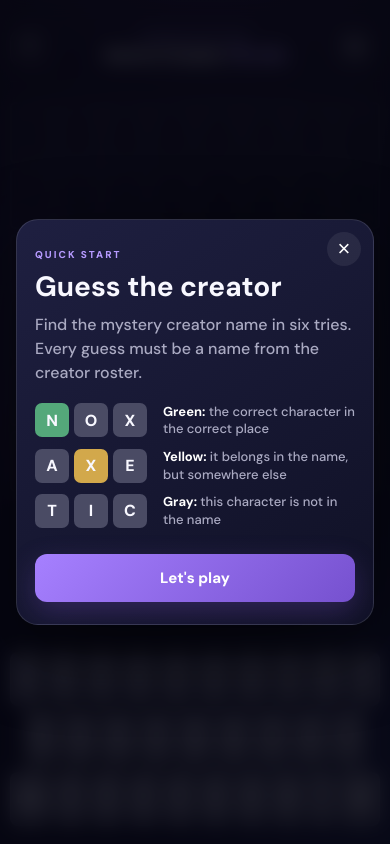
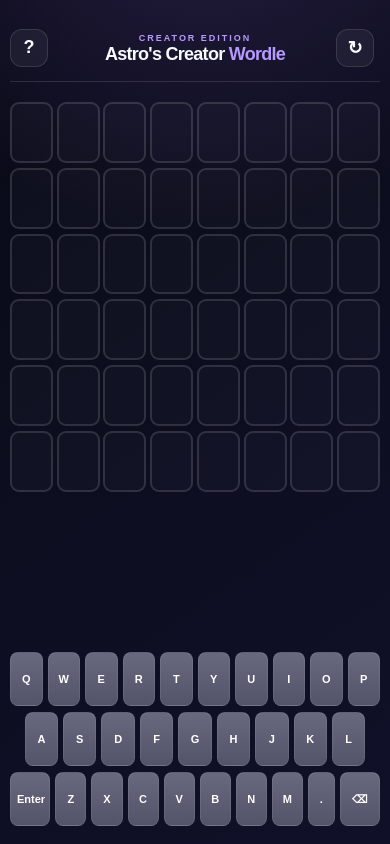
Before and after one commit to hiquality-alt/open-wordle, a plain HTML site: page index.html in a window 390 px wide. Drawn offline with Linux system fonts and the light colour scheme.

Commit message:
Fix tutorial by restoring working modal markup and open/close controls

```diff
--- a/game.js
+++ b/game.js
@@ -14,10 +14,7 @@ const tutorial = document.querySelector("#tutorial");
 const closeTutorial = document.querySelector("#close-tutorial");
 const playButton = document.querySelector("#play-button");
 
-let answer;
-let guesses;
-let currentGuess;
-let gameOver;
+let answer, guesses, currentGuess, gameOver;
 
 function createBoard() {
   board.innerHTML = "";
@@ -41,7 +38,6 @@ function startGame() {
   gameOver = false;
   message.textContent = "";
   createBoard();
-
   keyboard.querySelectorAll("button").forEach(button => {
     button.classList.remove("correct", "present", "absent");
   });
@@ -57,9 +53,6 @@ function renderGuess() {
 
 function showMessage(text) {
   message.textContent = text;
-  message.classList.remove("pop");
-  void message.offsetWidth;
-  message.classList.add("pop");
 }
 
 function evaluateGuess() {
@@ -74,7 +67,6 @@ function evaluateGuess() {
       answerLetters[i] = null;
     }
   }
-
   for (let i = 0; i < submittedGuess.length; i++) {
     if (statuses[i] === "correct") continue;
     const match = answerLetters.indexOf(submittedGuess[i]);
@@ -86,7 +78,7 @@ function evaluateGuess() {
 
   [...row.children].forEach((tile, index) => {
     setTimeout(() => {
-      tile.classList.add("reveal", statuses[index]);
+      tile.classList.add(statuses[index]);
       updateKeyboard(submittedGuess[index], statuses[index]);
     }, index * 130);
   });
@@ -98,12 +90,6 @@ function evaluateGuess() {
     if (submittedGuess === answer) {
       showMessage("You got it! ✨");
       gameOver = true;
-      [...row.children].forEach((tile, index) => {
-        setTimeout(() => tile.animate(
-          [{ transform: "translateY(0)" }, { transform: "translateY(-10px)" }, { transform: "translateY(0)" }],
-          { duration: 280, easing: "ease-out" }
-        ), index * 80);
-      });
     } else if (guesses.length === 6) {
       showMessage(`The creator was ${answer.toLowerCase()}`);
       gameOver = true;
@@ -114,17 +100,17 @@ function evaluateGuess() {
 function updateKeyboard(character, status) {
   const key = keyboard.querySelector(`[data-key="${character}"]`);
   if (!key) return;
-
-  const priority = { absent: 1, present: 2, correct: 3 };
-  const current = ["absent", "present", "correct"].find(name => key.classList.contains(name));
+  const priority = { absent:1, present:2, correct:3 };
+  const current = ["absent","present","correct"].find(name => key.classList.contains(name));
   if (!current || priority[status] > priority[current]) {
-    key.classList.remove("absent", "present", "correct");
+    key.classList.remove("absent","present","correct");
     key.classList.add(status);
   }
 }
 
 function shakeCurrentRow() {
   const row = board.children[guesses.length];
+  if (!row) return;
   row.classList.remove("shake");
   void row.offsetWidth;
   row.classList.add("shake");
@@ -132,7 +118,6 @@ function shakeCurrentRow() {
 
 function handleKey(key) {
   if (gameOver) return;
-
   if (key === "ENTER") {
     if (currentGuess.length !== answer.length) {
       showMessage(`Enter a ${answer.length}-character name`);
@@ -147,7 +132,7 @@ function handleKey(key) {
     message.textContent = "";
     evaluateGuess();
   } else if (key === "BACKSPACE") {
-    currentGuess = currentGuess.slice(0, -1);
+    currentGuess = currentGuess.slice(0,-1);
     message.textContent = "";
     renderGuess();
   } else if (/^[A-Z.]$/.test(key) && currentGuess.length < answer.length) {
@@ -157,9 +142,14 @@ function handleKey(key) {
   }
 }
 
+function openTutorial() {
+  tutorial.classList.remove("hidden");
+  closeTutorial.focus();
+}
+
 function closeTutorialModal() {
   tutorial.classList.add("hidden");
-  try { localStorage.setItem("creatorWordleTutorialSeen", "true"); } catch (_) {}
+  helpButton.focus();
 }
 
 keyboard.addEventListener("click", event => {
@@ -168,26 +158,19 @@ keyboard.addEventListener("click", event => {
 });
 
 document.addEventListener("keydown", event => {
-  if (event.key === "Enter") {
-    event.preventDefault();
-    handleKey("ENTER");
-  } else if (event.key === "Backspace") {
-    handleKey("BACKSPACE");
-  } else if (/^[a-z.]$/i.test(event.key)) {
-    handleKey(event.key.toUpperCase());
-  }
+  if (event.key === "Enter") handleKey("ENTER");
+  else if (event.key === "Backspace") handleKey("BACKSPACE");
+  else if (/^[a-z.]$/i.test(event.key)) handleKey(event.key.toUpperCase());
+
+  if (event.key === "Escape" && !tutorial.classList.contains("hidden")) closeTutorialModal();
 });
 
 newGameButton.addEventListener("click", startGame);
-helpButton.addEventListener("click", () => tutorial.classList.remove("hidden"));
+helpButton.addEventListener("click", openTutorial);
 closeTutorial.addEventListener("click", closeTutorialModal);
 playButton.addEventListener("click", closeTutorialModal);
 tutorial.addEventListener("click", event => {
   if (event.target === tutorial) closeTutorialModal();
 });
 
-let tutorialSeen = false;
-try { tutorialSeen = localStorage.getItem("creatorWordleTutorialSeen") === "true"; } catch (_) {}
-if (!tutorialSeen) tutorial.classList.remove("hidden");
-
 startGame();
--- a/index.html
+++ b/index.html
@@ -1,19 +1,13 @@
 <!doctype html>
 <html lang="en">
 <head>
-  <meta charset="utf-8" />
-  <meta name="viewport" content="width=device-width, initial-scale=1" />
-  <meta name="theme-color" content="#090a16" />
+  <meta charset="utf-8">
+  <meta name="viewport" content="width=device-width, initial-scale=1">
+  <meta name="theme-color" content="#090a16">
   <title>Astro's Creator Wordle</title>
-  <link rel="preconnect" href="https://fonts.googleapis.com">
-  <link rel="preconnect" href="https://fonts.gstatic.com" crossorigin>
-  <link href="https://fonts.googleapis.com/css2?family=DM+Sans:wght@500;600;700;800&display=swap" rel="stylesheet">
-  <link rel="stylesheet" href="styles.css" />
+  <link rel="stylesheet" href="styles.css">
 </head>
 <body>
-  <div class="ambient ambient-one"></div>
-  <div class="ambient ambient-two"></div>
-
   <main class="app">
     <header>
       <button id="help-button" class="icon-button" type="button" aria-label="How to play">?</button>
@@ -51,7 +45,7 @@
     </section>
   </main>
 
-  <div id="tutorial" class="modal-backdrop" role="dialog" aria-modal="true" aria-labelledby="tutorial-title">
+  <div id="tutorial" class="modal-backdrop hidden" role="dialog" aria-modal="true" aria-labelledby="tutorial-title">
     <div class="tutorial-card">
       <button id="close-tutorial" class="close-button" type="button" aria-label="Close tutorial">×</button>
       <span class="tutorial-kicker">QUICK START</span>
@@ -59,16 +53,16 @@
       <p>Find the mystery creator name in six tries. Every guess must be a name from the creator roster.</p>
 
       <div class="example">
-        <div class="demo-row"><span class="demo-tile correct">N</span><span class="demo-tile">O</span><span class="demo-tile">X</span></div>
-        <p><b>Green:</b> the correct character in the correct place</p>
+        <div class="demo-row"><span class="demo-tile demo-correct">N</span><span class="demo-tile">O</span><span class="demo-tile">X</span></div>
+        <p><strong>Green:</strong> correct character, correct place</p>
       </div>
       <div class="example">
-        <div class="demo-row"><span class="demo-tile">A</span><span class="demo-tile present">X</span><span class="demo-tile">E</span></div>
-        <p><b>Yellow:</b> it belongs in the name, but somewhere else</p>
+        <div class="demo-row"><span class="demo-tile">A</span><span class="demo-tile demo-present">X</span><span class="demo-tile">E</span></div>
+        <p><strong>Yellow:</strong> character exists, wrong place</p>
       </div>
       <div class="example">
-        <div class="demo-row"><span class="demo-tile">T</span><span class="demo-tile absent">I</span><span class="demo-tile">C</span></div>
-        <p><b>Gray:</b> this character is not in the name</p>
+        <div class="demo-row"><span class="demo-tile">T</span><span class="demo-tile demo-absent">I</span><span class="demo-tile">C</span></div>
+        <p><strong>Gray:</strong> character is not in the name</p>
       </div>
 
       <button id="play-button" class="play-button" type="button">Let's play</button>
--- a/styles.css
+++ b/styles.css
@@ -1,251 +1,55 @@
 :root {
   color-scheme: dark;
   --background: #090a16;
-  --surface: rgba(20, 21, 42, 0.92);
-  --line: rgba(255, 255, 255, 0.12);
   --text: #f8f8ff;
   --muted: #aaaac2;
-  --purple: #9d75ff;
-  --purple-bright: #b69aff;
+  --purple: #b69aff;
   --green: #54a87a;
   --yellow: #d2a84b;
   --gray: #4a4b64;
+  --line: rgba(255,255,255,.12);
 }
-
 * { box-sizing: border-box; }
-
 body {
   margin: 0;
   min-height: 100vh;
   overflow-x: hidden;
   display: grid;
   place-items: center;
-  font-family: "DM Sans", Arial, sans-serif;
-  background:
-    radial-gradient(circle at 50% -20%, rgba(126, 87, 194, 0.28), transparent 38%),
-    linear-gradient(145deg, #090a16 0%, #101129 100%);
+  font-family: Arial, sans-serif;
+  background: radial-gradient(circle at 50% -20%, rgba(126,87,194,.28), transparent 38%), linear-gradient(145deg,#090a16,#101129);
   color: var(--text);
 }
-
-.ambient {
-  position: fixed;
-  width: 320px;
-  height: 320px;
-  border-radius: 50%;
-  filter: blur(90px);
-  opacity: 0.12;
-  pointer-events: none;
-}
-.ambient-one { background: #8e5cff; left: -180px; top: 20%; }
-.ambient-two { background: #5f8cff; right: -180px; bottom: -80px; }
-
-.app {
-  position: relative;
-  z-index: 1;
-  width: min(620px, 100vw);
-  min-height: 100vh;
-  display: flex;
-  flex-direction: column;
-  align-items: center;
-  padding: 14px 16px 12px;
-}
-
-header {
-  width: 100%;
-  min-height: 68px;
-  display: grid;
-  grid-template-columns: 44px 1fr 44px;
-  align-items: center;
-  border-bottom: 1px solid var(--line);
-}
-
-.title-wrap { text-align: center; }
-.eyebrow {
-  display: block;
-  margin-bottom: 2px;
-  color: var(--purple-bright);
-  font-size: 9px;
-  font-weight: 800;
-  letter-spacing: 0.22em;
-}
-
-h1 {
-  margin: 0;
-  font-size: clamp(18px, 4.5vw, 28px);
-  line-height: 1;
-  letter-spacing: -0.04em;
-}
-h1 span { color: var(--purple-bright); }
-
-.icon-button {
-  width: 38px;
-  height: 38px;
-  border: 1px solid var(--line);
-  border-radius: 12px;
-  background: rgba(255, 255, 255, 0.05);
-  color: var(--text);
-  font-size: 18px;
-  font-weight: 800;
-  cursor: pointer;
-  transition: 180ms ease;
-}
-.icon-button:hover { background: rgba(157, 117, 255, 0.16); border-color: rgba(182, 154, 255, 0.5); transform: translateY(-1px); }
-
-.board {
-  width: min(100%, 480px);
-  height: min(48vh, 390px);
-  min-height: 220px;
-  display: grid;
-  grid-template-rows: repeat(6, minmax(0, 1fr));
-  gap: 5px;
-  margin: 20px 0 8px;
-}
-
-.row {
-  display: grid;
-  grid-template-columns: repeat(var(--word-length, 5), minmax(0, 1fr));
-  gap: clamp(3px, 1vw, 6px);
-}
-
-.tile {
-  min-width: 0;
-  border: 2px solid rgba(255, 255, 255, 0.13);
-  border-radius: clamp(5px, 1.2vw, 9px);
-  background: rgba(255, 255, 255, 0.025);
-  display: grid;
-  place-items: center;
-  font-size: clamp(12px, 4.8vw, 24px);
-  font-weight: 800;
-  text-transform: uppercase;
-  user-select: none;
-  box-shadow: inset 0 1px rgba(255,255,255,0.025);
-  transition: border-color 120ms ease, background 120ms ease, transform 120ms ease;
-}
-
-.tile.filled { border-color: rgba(182, 154, 255, 0.72); background: rgba(157, 117, 255, 0.08); animation: pop 130ms ease-out; }
-.tile.correct { background: var(--green); border-color: var(--green); }
-.tile.present { background: var(--yellow); border-color: var(--yellow); }
-.tile.absent { background: var(--gray); border-color: var(--gray); }
-.tile.reveal { animation: reveal 480ms ease forwards; }
-
-.message {
-  min-height: 24px;
-  margin: 2px 0 8px;
-  color: #fff;
-  font-size: 14px;
-  font-weight: 800;
-  text-align: center;
-}
-.message.pop { animation: message-pop 280ms ease; }
-
-.keyboard { width: 100%; margin-top: auto; }
-.keyboard-row { display: flex; justify-content: center; gap: 5px; margin-bottom: 6px; }
-
-.keyboard button {
-  height: clamp(42px, 7.5vh, 54px);
-  min-width: 0;
-  flex: 1 1 0;
-  border: 1px solid rgba(255, 255, 255, 0.08);
-  border-radius: 8px;
-  background: linear-gradient(180deg, #68697e, #53546a);
-  color: white;
-  font-family: inherit;
-  font-size: clamp(11px, 2.8vw, 13px);
-  font-weight: 800;
-  cursor: pointer;
-  box-shadow: 0 3px 0 rgba(0, 0, 0, 0.22);
-  transition: 100ms ease;
-}
-.keyboard button:hover { filter: brightness(1.12); transform: translateY(-1px); }
-.keyboard button:active { transform: translateY(2px); box-shadow: none; }
-.keyboard button.wide { flex: 1.55 1 0; }
-.keyboard button.symbol { flex: 0.75 1 0; }
-.keyboard button.correct { background: var(--green); border-color: rgba(255,255,255,0.12); }
-.keyboard button.present { background: var(--yellow); border-color: rgba(255,255,255,0.12); }
-.keyboard button.absent { background: var(--gray); }
-.spacer { flex: 0.5 1 0; }
-
-.modal-backdrop {
-  position: fixed;
-  z-index: 20;
-  inset: 0;
-  display: grid;
-  place-items: center;
-  padding: 16px;
-  background: rgba(4, 5, 14, 0.78);
-  backdrop-filter: blur(10px);
-  transition: 220ms ease;
-}
-.modal-backdrop.hidden { opacity: 0; visibility: hidden; pointer-events: none; }
-
-.tutorial-card {
-  position: relative;
-  width: min(440px, 100%);
-  max-height: calc(100vh - 32px);
-  overflow-y: auto;
-  padding: 28px;
-  border: 1px solid var(--line);
-  border-radius: 22px;
-  background: linear-gradient(145deg, rgba(31,32,66,0.98), rgba(16,17,38,0.98));
-  box-shadow: 0 24px 80px rgba(0, 0, 0, 0.48);
-}
-.close-button {
-  position: absolute;
-  top: 12px;
-  right: 12px;
-  width: 34px;
-  height: 34px;
-  border: 0;
-  border-radius: 50%;
-  background: rgba(255,255,255,0.07);
-  color: #fff;
-  font-size: 22px;
-  cursor: pointer;
-}
-.tutorial-kicker { color: var(--purple-bright); font-size: 10px; font-weight: 800; letter-spacing: 0.2em; }
-.tutorial-card h2 { margin: 5px 0 8px; font-size: 28px; }
-.tutorial-card > p { margin: 0 0 18px; color: var(--muted); line-height: 1.5; }
-.example { display: grid; grid-template-columns: 132px 1fr; align-items: center; gap: 12px; margin: 10px 0; }
-.example p { margin: 0; color: var(--muted); font-size: 13px; line-height: 1.35; }
-.example b { color: #fff; }
-.demo-row { display: grid; grid-template-columns: repeat(3, 40px); gap: 5px; }
-.demo-tile { height: 40px; display: grid; place-items: center; border-radius: 7px; background: var(--gray); font-weight: 800; }
-.demo-tile.correct { background: var(--green); }
-.demo-tile.present { background: var(--yellow); }
-.demo-tile.absent { background: var(--gray); }
-.play-button {
-  width: 100%;
-  height: 48px;
-  margin-top: 16px;
-  border: 0;
-  border-radius: 12px;
-  background: linear-gradient(135deg, #a680ff, #7651cf);
-  color: #fff;
-  font-family: inherit;
-  font-size: 15px;
-  font-weight: 800;
-  cursor: pointer;
-  box-shadow: 0 10px 28px rgba(125, 82, 205, 0.28);
-}
-
-.row.shake { animation: shake 380ms ease; }
-
-@keyframes pop { 50% { transform: scale(1.08); } }
-@keyframes reveal { 0% { transform: rotateX(0); } 50% { transform: rotateX(90deg); } 100% { transform: rotateX(0); } }
-@keyframes shake { 20%, 60% { transform: translateX(-5px); } 40%, 80% { transform: translateX(5px); } }
-@keyframes message-pop { 50% { transform: scale(1.08); } }
-
-@media (max-height: 650px) {
-  .app { padding-top: 8px; }
-  header { min-height: 56px; }
-  .board { height: min(42vh, 300px); min-height: 195px; margin: 10px 0 5px; }
-  .keyboard button { height: 42px; }
-}
-
-@media (max-width: 420px) {
-  .app { padding-inline: 10px; }
-  .tutorial-card { padding: 22px 18px; }
-  .example { grid-template-columns: 116px 1fr; }
-  .demo-row { grid-template-columns: repeat(3, 34px); }
-  .demo-tile { height: 34px; }
-}
+.app { position:relative; z-index:1; width:min(620px,100vw); min-height:100vh; display:flex; flex-direction:column; align-items:center; padding:14px 16px 12px; }
+header { width:100%; min-height:68px; display:grid; grid-template-columns:44px 1fr 44px; align-items:center; border-bottom:1px solid var(--line); }
+.title-wrap { text-align:center; }
+.eyebrow { display:block; margin-bottom:2px; color:var(--purple); font-size:9px; font-weight:800; letter-spacing:.22em; }
+h1 { margin:0; font-size:clamp(18px,4.5vw,28px); line-height:1; letter-spacing:-.04em; }
+h1 span { color:var(--purple); }
+.icon-button { width:38px; height:38px; border:1px solid var(--line); border-radius:12px; background:rgba(255,255,255,.05); color:var(--text); font-size:18px; font-weight:800; cursor:pointer; }
+.board { width:min(100%,480px); height:min(48vh,390px); min-height:220px; display:grid; grid-template-rows:repeat(6,minmax(0,1fr)); gap:5px; margin:20px 0 8px; }
+.row { display:grid; grid-template-columns:repeat(var(--word-length,5),minmax(0,1fr)); gap:clamp(3px,1vw,6px); }
+.tile { min-width:0; border:2px solid rgba(255,255,255,.13); border-radius:9px; background:rgba(255,255,255,.025); display:grid; place-items:center; font-size:clamp(12px,4.8vw,24px); font-weight:800; text-transform:uppercase; transition:.12s ease; }
+.tile.filled { border-color:rgba(182,154,255,.72); background:rgba(157,117,255,.08); animation:pop .13s ease-out; }
+.tile.correct { background:var(--green); border-color:var(--green); }
+.tile.present { background:var(--yellow); border-color:var(--yellow); }
+.tile.absent { background:var(--gray); border-color:var(--gray); }
+.message { min-height:24px; margin:2px 0 8px; font-size:14px; font-weight:800; text-align:center; }
+.keyboard { width:100%; margin-top:auto; }
+.keyboard-row { display:flex; justify-content:center; gap:5px; margin-bottom:6px; }
+.keyboard button { height:clamp(42px,7.5vh,54px); min-width:0; flex:1 1 0; border:1px solid rgba(255,255,255,.08); border-radius:8px; background:linear-gradient(180deg,#68697e,#53546a); color:white; font-family:inherit; font-size:clamp(11px,2.8vw,13px); font-weight:800; cursor:pointer; }
+.keyboard button.wide { flex:1.55 1 0; }.keyboard button.symbol { flex:.75 1 0; }
+.keyboard button.correct { background:var(--green); }.keyboard button.present { background:var(--yellow); }.keyboard button.absent { background:var(--gray); }
+.spacer { flex:.5 1 0; }
+.modal-backdrop { position:fixed; z-index:50; inset:0; display:grid; place-items:center; padding:16px; background:rgba(4,5,14,.78); backdrop-filter:blur(10px); transition:opacity .2s ease, visibility .2s ease; }
+.modal-backdrop.hidden { opacity:0; visibility:hidden; pointer-events:none; }
+.tutorial-card { position:relative; width:min(440px,100%); max-height:calc(100vh - 32px); overflow-y:auto; padding:28px; border:1px solid var(--line); border-radius:22px; background:linear-gradient(145deg,rgba(31,32,66,.98),rgba(16,17,38,.98)); box-shadow:0 24px 80px rgba(0,0,0,.48); }
+.close-button { position:absolute; top:12px; right:12px; width:34px; height:34px; border:0; border-radius:50%; background:rgba(255,255,255,.07); color:white; font-size:22px; cursor:pointer; }
+.tutorial-kicker { color:var(--purple); font-size:10px; font-weight:800; letter-spacing:.2em; }.tutorial-card h2 { margin:5px 0 8px; font-size:28px; }.tutorial-card>p { margin:0 0 18px; color:var(--muted); line-height:1.5; }
+.example { display:grid; grid-template-columns:132px 1fr; align-items:center; gap:12px; margin:10px 0; }.example p { margin:0; color:var(--muted); font-size:13px; }.example strong { color:white; }
+.demo-row { display:grid; grid-template-columns:repeat(3,40px); gap:5px; }.demo-tile { height:40px; display:grid; place-items:center; border-radius:7px; background:var(--gray); font-weight:800; }.demo-correct { background:var(--green); }.demo-present { background:var(--yellow); }.demo-absent { background:var(--gray); }
+.play-button { width:100%; height:48px; margin-top:16px; border:0; border-radius:12px; background:linear-gradient(135deg,#a680ff,#7651cf); color:white; font-family:inherit; font-size:15px; font-weight:800; cursor:pointer; }
+.row.shake { animation:shake .38s ease; }
+@keyframes pop { 50% { transform:scale(1.08); } }@keyframes shake { 20%,60% { transform:translateX(-5px); } 40%,80% { transform:translateX(5px); } }
+@media(max-height:650px){.app{padding-top:8px}.board{height:min(42vh,300px);min-height:195px;margin:10px 0 5px}.keyboard button{height:42px}}
+@media(max-width:420px){.app{padding-inline:10px}.tutorial-card{padding:22px 18px}.example{grid-template-columns:116px 1fr}.demo-row{grid-template-columns:repeat(3,34px)}.demo-tile{height:34px}}
```
